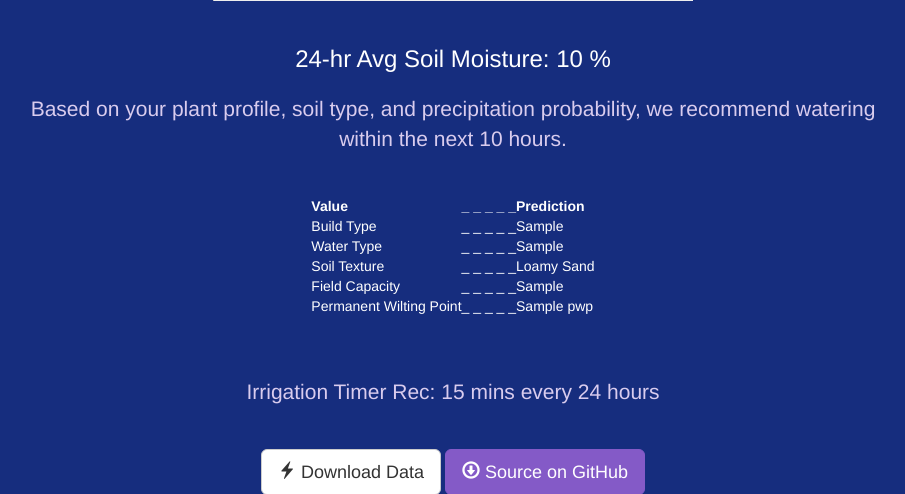
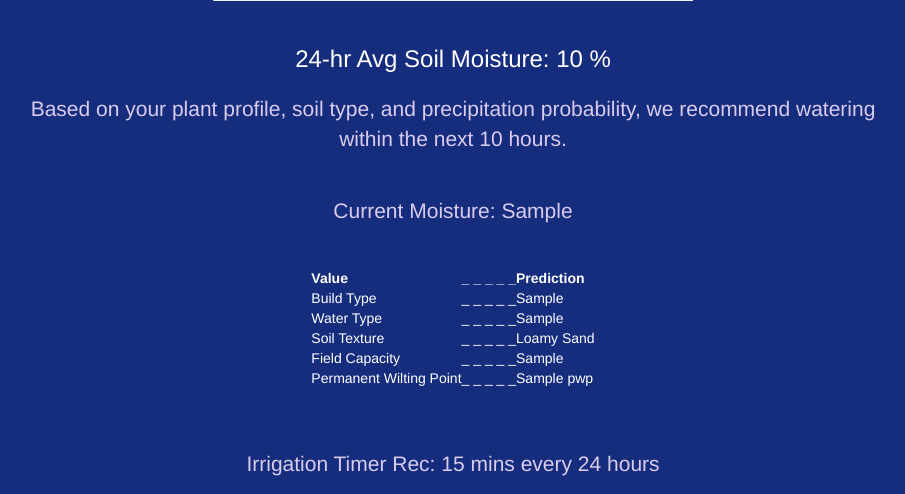
Before and after one commit to AustinArrington87/irrigationDashboard, a Django app: template hello/templates/index.html in a window 1280 px wide. Shown: the part 948-1442 px from the top of the page, without its empty margins (187-1092 px from the left). Run offline with Django 3.2, Linux system fonts and the light colour scheme; the template is opened without the code that fills it: most values are stand-ins (such as "Sample title", 1, 10 or a date in 2020); parts of the project's set-up code (start-up, migrations or seed data) failed here and were passed over; some libraries are stand-ins or nearby versions; grey boxes are pictures that could not be loaded.

```diff
--- a/hello/templates/index.html
+++ b/hello/templates/index.html
@@ -60,6 +60,7 @@
 
     <p>Based on your plant profile, soil type, and precipitation probability, we recommend watering within the next {{ hours }} hours.</p>
 
+    <p>Current Moisture: {{ sm_current }}</p>
 
     <div align="center">
     <table>
--- a/hello/views.py
+++ b/hello/views.py
@@ -18,6 +18,8 @@ for i in sm_data:
     sm_list.append(int(i['field1']))
 
 sm_avg = round(statistics.mean(sm_list),2)
+# last element in list
+sm_current = sm_data[-1]['field1']
 
 # darkSky Data
 apikey = "4220aeb6ebb11c7abd00a31ae35cab06"
@@ -81,7 +83,8 @@ def index(request):
         'pwp': pwp,
         'plantProfile': plantProfile,
         'hours': hours,
-        'sm_avg': sm_avg
+        'sm_avg': sm_avg,
+        'sm_current': sm_current
 
     }
 
```
